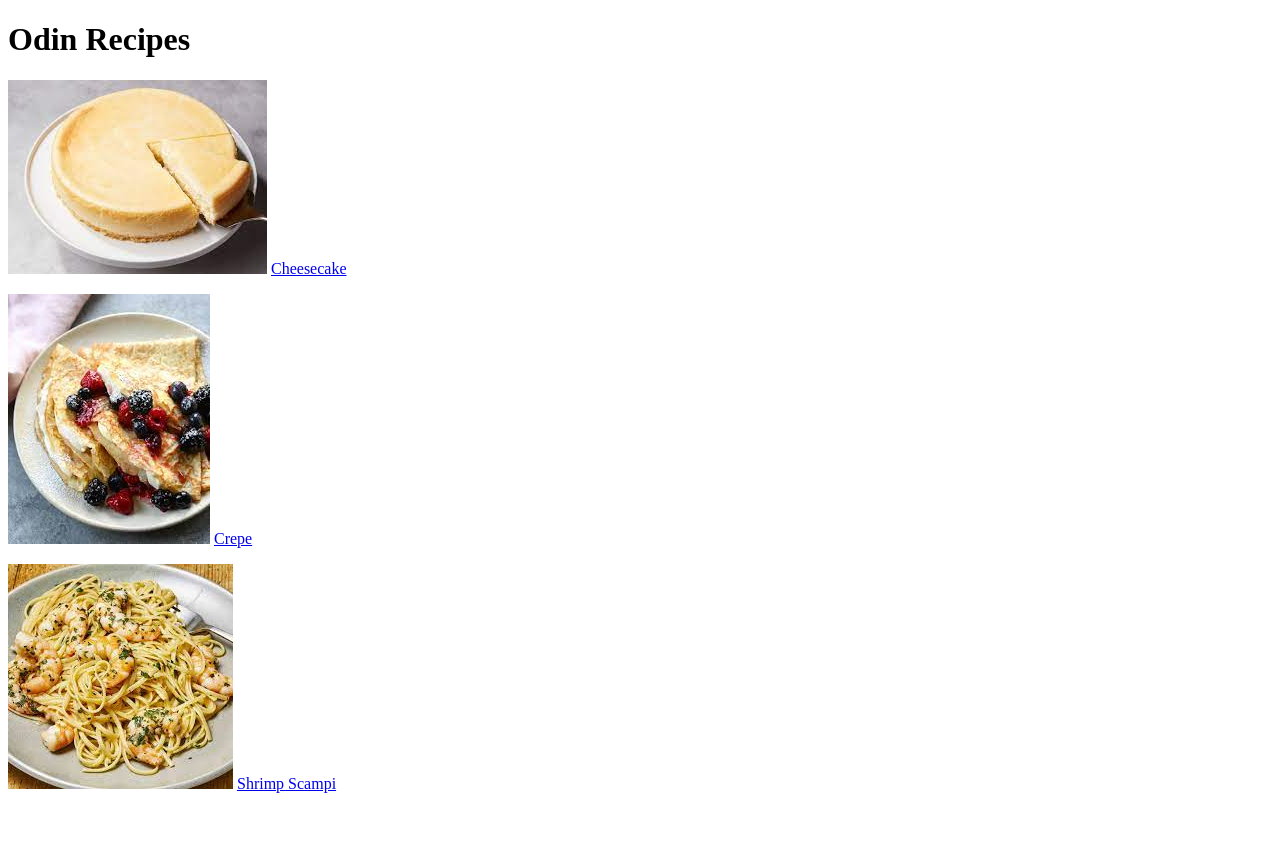
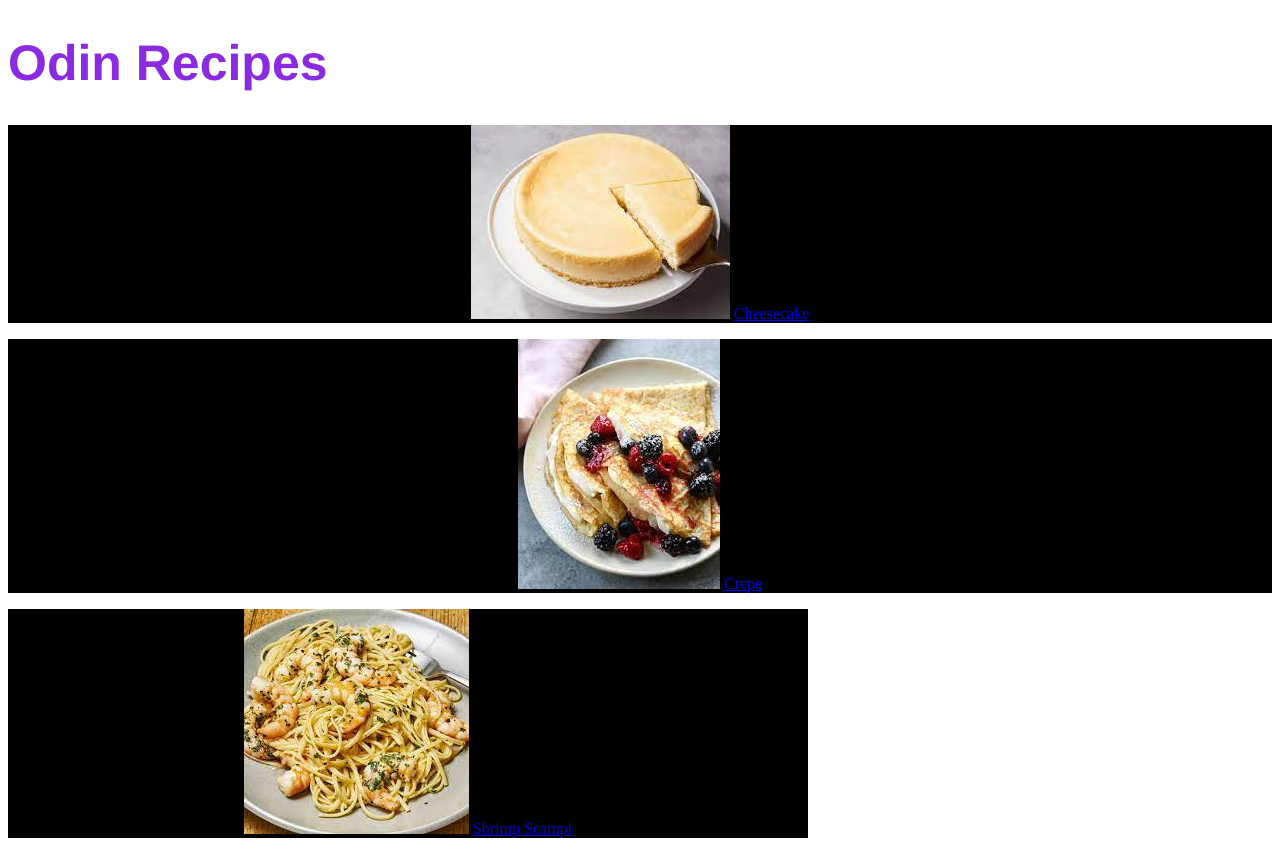
Before and after one commit to Tuzzle/Odin_Recipes2, a plain HTML site: page index.html in a window 1280 px wide. Before the commit the page ends 809 px from the top, so only its background shows below. Drawn offline with Linux system fonts and the light colour scheme.

Commit message:
add basic styles to index page.

```diff
--- a/index.html
+++ b/index.html
@@ -2,11 +2,12 @@
 <html lang="en">
 <head>
 <meta charset="utf-8">
+<link rel="stylesheet" href="styles.css">
 </head>
 <body>
-    <h1>Odin Recipes</h1>
-    <p> <img src="Cheesecake.jpeg"> <a href="recipes/Cheesecake.html">Cheesecake</a> </p>
-    <p> <img src="Crepe.jpeg"> <a href="recipes/Crepe.html">Crepe</a> </p>
-   <p> <img src="ShrimpScampi.jpeg"> <a href="recipes/Shrimp_Scampi.html">Shrimp Scampi</a> </p>
+    <h1 id="title-top">Odin Recipes</h1>
+    <p class="cheese"> <img src="Cheesecake.jpeg"> <a href="recipes/Cheesecake.html">Cheesecake</a> </p>
+    <p class="crepe"> <img src="Crepe.jpeg"> <a href="recipes/Crepe.html">Crepe</a> </p>
+   <p class="shrimp"> <img src="ShrimpScampi.jpeg"> <a href="recipes/Shrimp_Scampi.html">Shrimp Scampi</a> </p>
 </body>
 </html>
--- /dev/null
+++ b/styles.css
@@ -0,0 +1,14 @@
+.cheese, .crepe, .shrimp {
+    text-align: center;
+    color: rgb(226, 155, 21);
+    background-color: black;
+}
+#title-top {
+    font-size: 50px;
+    color: blueviolet;
+    font-family: 'Franklin Gothic Medium', 'Arial Narrow', Arial, sans-serif;
+}
+.shrimp {
+    height: auto;
+    width: 800px;
+}
```
